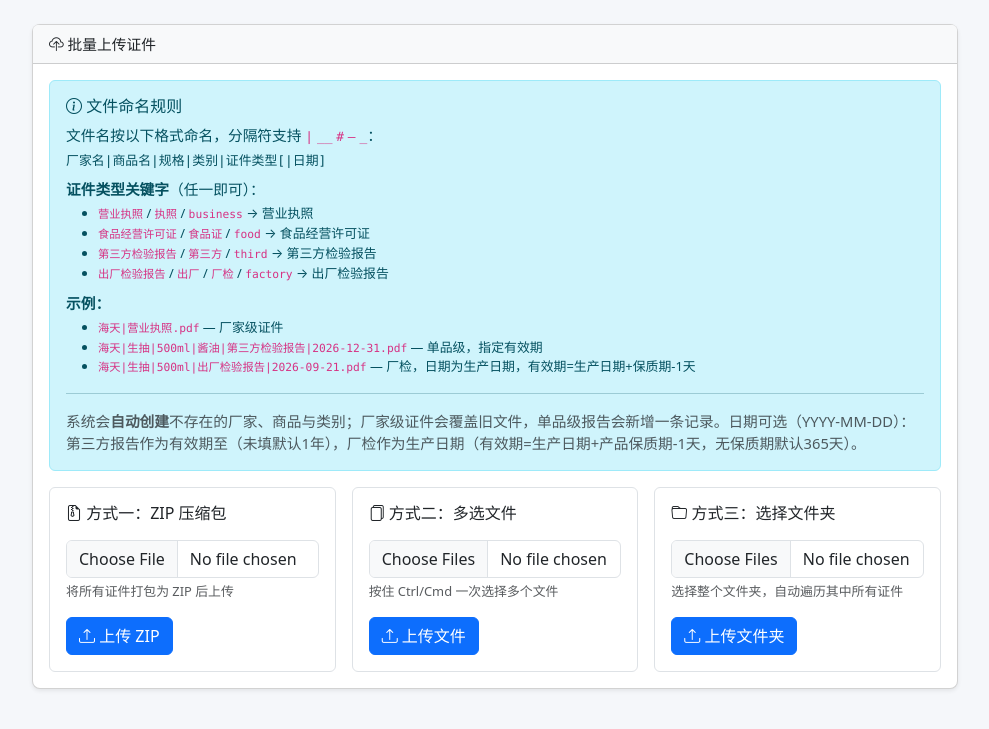
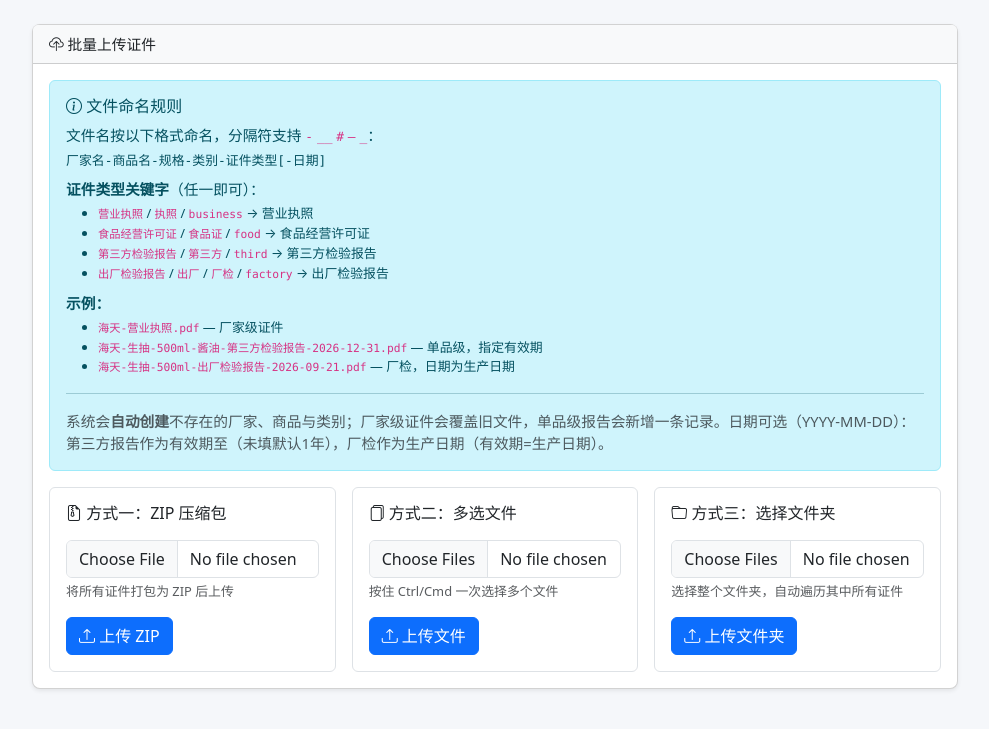
Before and after one commit to mobinewan/file-manager, a Flask app: page /bulk/upload in a window 1280 px wide. Shown: the part 56-785 px from the top of the page, without its empty margins (145-1134 px from the left). Run offline with Flask 3, Linux system fonts and the light colour scheme; a user stored in the database is signed in.

Commit message:
fix: change batch upload separator from | to -

```diff
--- a/app/bulk_import/services.py
+++ b/app/bulk_import/services.py
@@ -1,7 +1,7 @@
 """批量上传：文件名解析 + 自动创建厂家/商品 + 证件入库。
 
-文件名格式（分隔符支持 | 、 __ 、 # 、 — 、 _ ）：
-    厂家名|商品名|规格|类别|证件类型[|日期]
+文件名格式（分隔符支持 - 、 __ 、 # 、 — 、 _ ）：
+    厂家名-商品名-规格-类别-证件类型[-日期]
 
 证件类型关键字（任一即可）：
     营业执照/执照/business      -> 营业执照
@@ -9,8 +9,8 @@
     第三方检验报告/第三方/third  -> 第三方检验报告
     出厂检验报告/出厂/厂检/factory -> 出厂检验报告
 
-厂家级证件只需：厂家名|证件类型
-单品级证件需要：厂家名|商品名|...|证件类型
+厂家级证件只需：厂家名-证件类型
+单品级证件需要：厂家名-商品名-...-证件类型
 
 日期为可选末段，格式 YYYY-MM-DD：
     - 第三方检验报告：作为有效期至（未提供则默认上传日+365天）
@@ -43,7 +43,7 @@ CERT_TYPE_KEYWORDS = [
     ("factory", ["出厂检验报告", "出厂检验", "出厂", "厂检", "factory"]),
 ]
 
-SEPARATORS = ["|", "__", "#", "—", "_"]
+SEPARATORS = ["-", "__", "#", "—", "_"]
 
 DATE_RE = re.compile(r"^\d{4}[-/]\d{1,2}[-/]\d{1,2}$")
 
@@ -153,7 +153,7 @@ def process_single_file(file_storage, original_filename):
         return {
             "filename": original_filename,
             "status": "error",
-            "message": "文件名格式无法识别，请按 厂家名|商品名|规格|类别|证件类型 命名",
+            "message": "文件名格式无法识别，请按 厂家名-商品名-规格-类别-证件类型 命名",
         }
 
     cert_type = parsed["cert_type"]
--- a/app/templates/bulk/upload.html
+++ b/app/templates/bulk/upload.html
@@ -8,8 +8,8 @@
       <div class="card-body">
         <div class="alert alert-info">
           <h6 class="alert-heading"><i class="bi bi-info-circle"></i> 文件命名规则</h6>
-          <p class="mb-1">文件名按以下格式命名，分隔符支持 <code>|</code> <code>__</code> <code>#</code> <code>—</code> <code>_</code>：</p>
-          <pre class="mb-2"><code>厂家名|商品名|规格|类别|证件类型[|日期]</code></pre>
+          <p class="mb-1">文件名按以下格式命名，分隔符支持 <code>-</code> <code>__</code> <code>#</code> <code>—</code> <code>_</code>：</p>
+          <pre class="mb-2"><code>厂家名-商品名-规格-类别-证件类型[-日期]</code></pre>
           <p class="mb-1"><strong>证件类型关键字</strong>（任一即可）：</p>
           <ul class="small mb-2">
             <li><code>营业执照</code> / <code>执照</code> / <code>business</code> → 营业执照</li>
@@ -19,12 +19,12 @@
           </ul>
           <p class="mb-1"><strong>示例：</strong></p>
           <ul class="small mb-0">
-            <li><code>海天|营业执照.pdf</code> — 厂家级证件</li>
-            <li><code>海天|生抽|500ml|酱油|第三方检验报告|2026-12-31.pdf</code> — 单品级，指定有效期</li>
-            <li><code>海天|生抽|500ml|出厂检验报告|2026-09-21.pdf</code> — 厂检，日期为生产日期，有效期=生产日期+保质期-1天</li>
+            <li><code>海天-营业执照.pdf</code> — 厂家级证件</li>
+            <li><code>海天-生抽-500ml-酱油-第三方检验报告-2026-12-31.pdf</code> — 单品级，指定有效期</li>
+            <li><code>海天-生抽-500ml-出厂检验报告-2026-09-21.pdf</code> — 厂检，日期为生产日期</li>
           </ul>
           <hr>
-          <p class="mb-0 text-muted">系统会<strong>自动创建</strong>不存在的厂家、商品与类别；厂家级证件会覆盖旧文件，单品级报告会新增一条记录。日期可选（YYYY-MM-DD）：第三方报告作为有效期至（未填默认1年），厂检作为生产日期（有效期=生产日期+产品保质期-1天，无保质期默认365天）。</p>
+          <p class="mb-0 text-muted">系统会<strong>自动创建</strong>不存在的厂家、商品与类别；厂家级证件会覆盖旧文件，单品级报告会新增一条记录。日期可选（YYYY-MM-DD）：第三方报告作为有效期至（未填默认1年），厂检作为生产日期（有效期=生产日期）。</p>
         </div>
 
         <div class="row g-3">
```
